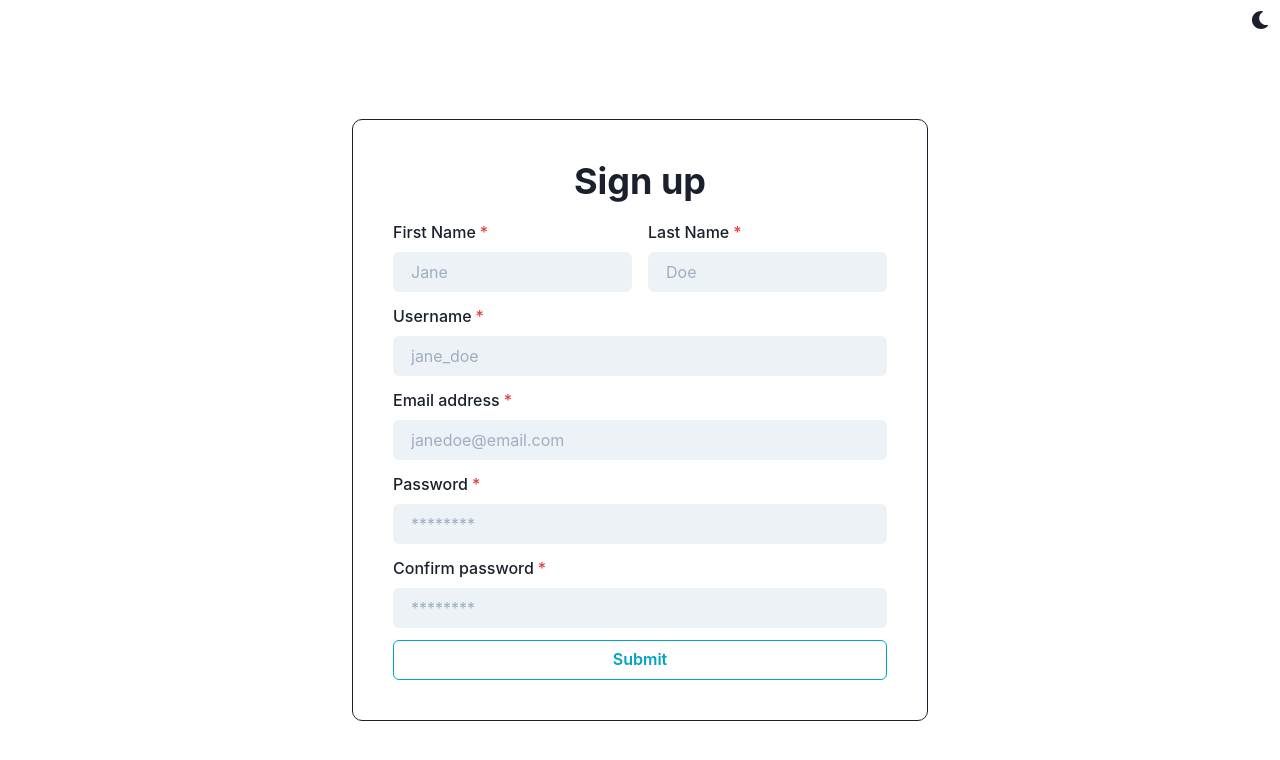
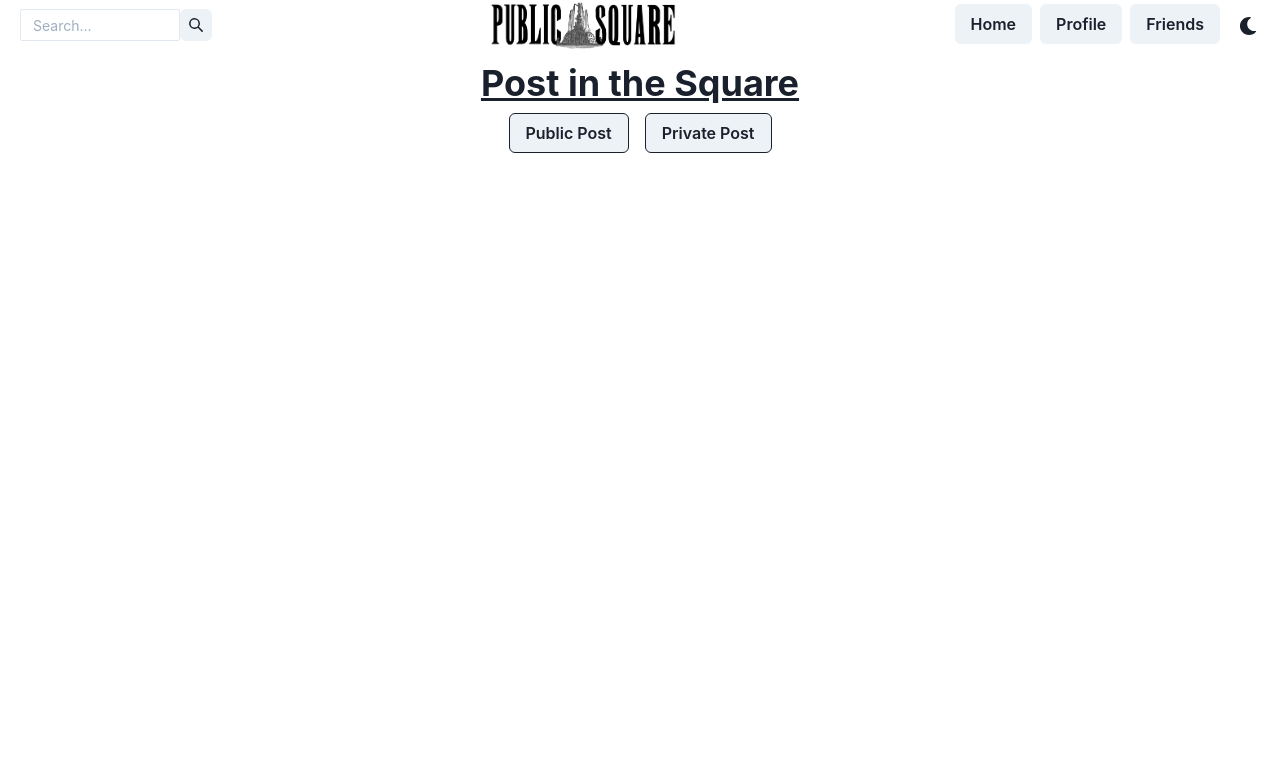
Before and after one commit to Gunzelb/public-square, a React (Create React App) app in the folder client/: page / in a window 1280 px wide. Shown: the top 760 px of the page. Built offline with nearby package versions, Linux system fonts and the light colour scheme.

Commit message:
Made the structure of what will be the User page (in progress)

```diff
--- a/client/src/App.js
+++ b/client/src/App.js
@@ -1,24 +1,28 @@
 //Library imports
 import React from 'react';
-import { ChakraProvider, Box, VStack, Grid, theme,} from '@chakra-ui/react';
-import { ColorModeSwitcher } from './ColorModeSwitcher';
+import { ChakraProvider, theme,} from '@chakra-ui/react'; //VStack, Box, Grid,
+// import { ColorModeSwitcher } from './ColorModeSwitcher';
 
 // Components
 // import LoginForm from './components/LoginForm';
-import SignupForm from './components/SignupForm';
+import User from './components/pages/User';
+import Header from './components/Header';
+// import SignupForm from './components/SignupForm';
 // import Posts from './components/Posts';
 
 function App() {
   return (
     <ChakraProvider theme={theme}>
-      <Box textAlign="center" fontSize="xl">
-        <Grid minH="100vh">
-          <ColorModeSwitcher justifySelf="flex-end" />
+      {/* <Box textAlign="center" fontSize="xl"> */}
+        {/* <Grid minH="100vh"> */}
+            < Header />
+            {/* <ColorModeSwitcher justifySelf="flex-end" /> */}
             {/* <LoginForm /> */}
-            <SignupForm />
+            {/* <SignupForm /> */}
             {/* <Posts/> */}
-        </Grid>
-      </Box>
+            < User />
+        {/* </Grid> */}
+      {/* </Box> */}
     </ChakraProvider>
   );
 }
--- a/client/src/components/pages/User.js
+++ b/client/src/components/pages/User.js
@@ -0,0 +1,53 @@
+// Import React
+import React from "react"
+
+//Chakra Components
+import { Box, Heading, Button, Flex } from '@chakra-ui/react'
+import { useDisclosure } from "@chakra-ui/react";
+import {
+    Modal,
+    ModalOverlay,
+    ModalContent,
+    ModalHeader,
+    ModalFooter,
+    ModalBody,
+    ModalCloseButton,
+} from "@chakra-ui/react"
+
+
+
+function User() {
+
+    const { isOpen, onOpen, onClose } = useDisclosure()
+    return (
+        <>
+            <Box textAlign="center">
+                <Heading textDecoration="underline">Post in the Square</Heading>
+                <Flex justifyContent="center">
+                    <Button border="1px" onClick={onOpen} m={2}> Public Post </Button>
+                    <Button border="1px" onClick={onOpen} m={2} > Private Post </Button>
+                </ Flex>
+            </Box>
+
+            <Modal isOpen={isOpen} onClose={onClose}>
+                <ModalOverlay />
+                <ModalContent>
+                    <ModalHeader>Modal Title</ModalHeader>
+                    <ModalCloseButton />
+                    <ModalBody>
+                        Hello World!
+                    </ModalBody>
+
+                    <ModalFooter>
+                        <Button colorScheme="blue" mr={3} onClick={onClose}>
+                            Close
+                        </Button>
+                        <Button variant="ghost">Secondary Action</Button>
+                    </ModalFooter>
+                </ModalContent>
+            </Modal>
+        </>
+    )
+}
+
+export default User
```
